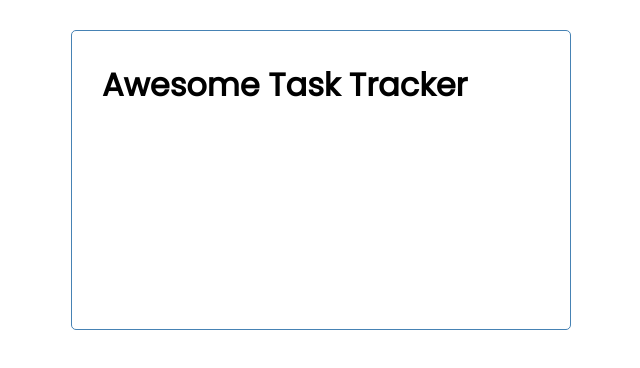
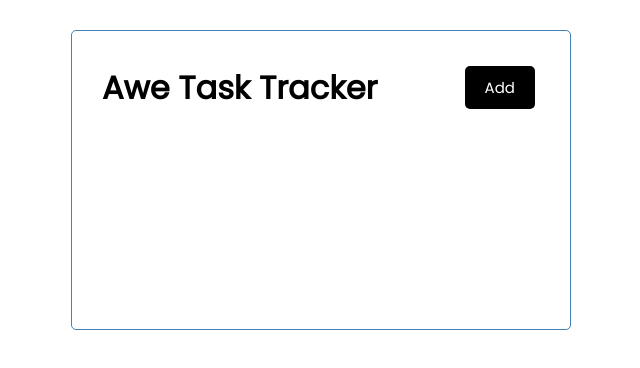
Before and after one commit to annjose/react-task-tracker, a React (Create React App) app: page / in a window 1280 px wide. Shown: the top 368 px of the page, without its empty margins (319-959 px from the left). Built offline with nearby package versions, Linux system fonts and the light colour scheme.

Commit message:
Simple button inline

```diff
--- a/src/App.js
+++ b/src/App.js
@@ -5,7 +5,7 @@
 
   return (
     <div className="container">
-      <Header qualifier = "Awesome" title = "Task Tracker"/>
+      <Header qualifier = "Awe" title = "Task Tracker"/>
       {/* <Header /> */}
     </div>
   );
--- a/src/components/Header.js
+++ b/src/components/Header.js
@@ -7,8 +7,9 @@
     return (
         // the following tag is HTML header tag and should be lowercase;
         // otherwise React will treat it as JSX component Header and will go infinite loop
-        <header>
+        <header className='header'>
             <h1>{qualifier} {props.title}</h1>
+            <button className='btn'>Add</button>
         </header>
     )
 }
```
